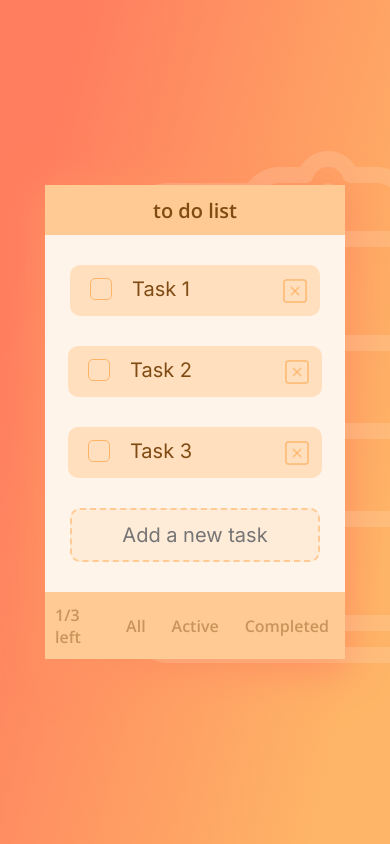
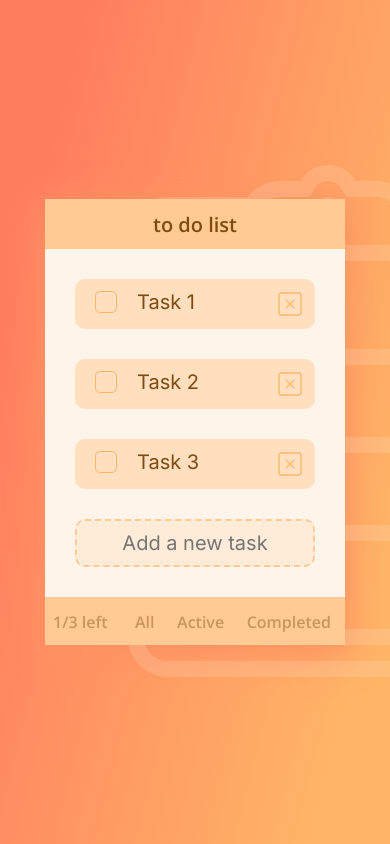
Before and after one commit to MVPmiami/Vue-Practice, a Vue app: page / in a window 390 px wide. Built offline with nearby package versions, Linux system fonts and the light colour scheme.

Commit message:
TD-2: change px to rem

```diff
--- a/src/App.vue
+++ b/src/App.vue
@@ -63,5 +63,170 @@ export default {
 </script>
 
 <style lang="scss">
-@import "./assets/style/index.scss";
+@import "./assets/styles/variables.scss";
+@import "./assets/styles/reset.scss";
+#app {
+  @include flexProps(center, row);
+  width: 100%;
+  height: 100%;
+  background: $colorBckg;
+}
+.container {
+  position: relative;
+}
+.side {
+  @include flexProps(space-between, row);
+  margin: 0 1.87rem;
+}
+.right-side {
+  width: 16rem;
+}
+.img-list {
+  @include imgProps("~@/assets/img/list.png");
+  width: 32rem;
+  height: 32rem;
+  position: absolute;
+  top: -2.12rem;
+  right: -14.93rem;
+  z-index: 0;
+}
+.todo-app {
+  width: 33.75rem;
+  display: flex;
+  flex-direction: column;
+  z-index: 10;
+  box-shadow: 0 0.5rem 2.18rem 0.31rem $color-shadow;
+  &-header {
+    @include fontHeader($color800);
+    @include flexProps(center, row);
+    margin: 0;
+    background-color: $color300;
+    padding: 0.75rem 0 0.68rem 0;
+    z-index: 10;
+  }
+  &-list {
+    @include flexProps(space-around, column);
+    background-color: $color100;
+    z-index: 10;
+    padding: 1.875rem;
+
+    &-task {
+      @include flexProps(space-between, row);
+      @include fontText($color800);
+      margin-bottom: 1.875rem;
+      background-color: $color200;
+      border-radius: 0.625rem;
+      width: 100%;
+      padding: 0.688rem 0;
+    }
+  }
+  &-sort {
+    @include fontHeader($color800-42op);
+    @include flexProps(space-between, row);
+    padding: 0.75rem 0 0.68rem;
+    margin: 0;
+    background-color: $color300;
+    z-index: 10;
+  }
+}
+.sort-btn {
+  display: flex;
+  justify-content: center;
+  align-items: center;
+  & input {
+    display: none;
+  }
+  & .fake {
+    display: inline-block;
+    width: 100%;
+    height: 100%;
+    padding: 0.125rem 0.375rem;
+    text-align: center;
+  }
+  & input:checked + .fake {
+    border: 0.063rem solid $color800-42op;
+    border-radius: 0.625rem;
+    padding: 0.062rem 0.312rem;
+  }
+  & .fake:hover {
+    border: 0.063rem solid $color800-42op;
+    border-radius: 0.625rem;
+    padding: 0.062rem 0.312rem;
+  }
+}
+.delete-task-btn {
+  @include imgProps("~@/assets/img/Vector.png");
+  width: 1.5rem;
+  height: 1.5rem;
+  background-color: $color200;
+  opacity: 0.5;
+  border: none;
+  outline: none;
+  margin: 0 0.813rem;
+  &:hover {
+    opacity: 1;
+    cursor: pointer;
+  }
+}
+.custom-checkbox {
+  margin: 0 1.438rem;
+  position: absolute;
+  z-index: -1;
+  opacity: 0;
+  width: 1.5rem;
+  height: 1.5rem;
+}
+.custom-checkbox + label {
+  display: inline-flex;
+  align-items: center;
+  user-select: none;
+  cursor: pointer;
+}
+.custom-checkbox + label::before {
+  margin: 0 1.25rem;
+  content: "";
+  display: inline-block;
+  width: 1.25rem;
+  height: 1.25rem;
+  border: 0.094rem solid $color400;
+  border-radius: 0.313rem;
+  background-repeat: no-repeat;
+  background-position: center center;
+  background-size: 85% 65%;
+}
+.custom-checkbox:checked + label::before {
+  border-color: $color400;
+  background-color: $color400;
+  background-image: url("~@/assets/img/check.png");
+}
+.input-add-new-task {
+  @include flexProps(center, row);
+  @include fontText($color300);
+  background-color: $colorInput;
+  box-sizing: border-box;
+  width: 100%;
+  padding: 0.625rem 0;
+  text-align: center;
+  border: 0.156rem dashed $color300;
+  border-radius: 0.625rem;
+  &:focus {
+    border: 0.156rem solid $color300;
+    outline: none;
+    color: $color500;
+  }
+}
+@media (max-width: 600px) {
+  .todo-app {
+    width: 18.75rem;
+    &-sort {
+      font-size: 1rem;
+    }
+  }
+  .side {
+    margin: 0 0.5rem;
+  }
+  .right-side {
+    width: 13rem;
+  }
+}
 </style>
--- a/src/assets/style/index.scss
+++ /dev/null
@@ -1,199 +0,0 @@
-@import "./variables.scss";
-@import "./reset.scss";
-
-#app {
-  @include flexProps(center, row);
-  width: 100%;
-  height: 100%;
-  background: $colorBckg;
-}
-
-.container {
-  position: relative;
-}
-
-.side {
-  @include flexProps(space-between, row);
-  margin: 0 30px;
-}
-
-.right-side {
-  width: 55%;
-}
-
-.left-side-task {
-  padding: 12px 20rem 11px 0;
-}
-
-.img-list {
-  @include imgProps("~@/assets/img/list.png");
-  width: 512px;
-  height: 512px;
-  position: absolute;
-  top: -34px;
-  right: -239px;
-  z-index: 0;
-}
-
-.todo-app {
-  width: 540px;
-  display: flex;
-  flex-direction: column;
-  z-index: 10;
-  box-shadow: 0px 8px 35px 5px $color-shadow;
-
-  &-header {
-    @include fontHeader($color800);
-    @include flexProps(center, row);
-    margin: 0;
-    background-color: $color300;
-    padding: 12px 0 11px 0;
-    z-index: 10;
-  }
-
-  &-list {
-    @include flexProps(space-around, column);
-    background-color: $color100;
-    z-index: 10;
-
-    &-task {
-      @include flexProps(space-between, row);
-      @include fontText($color800);
-      margin-top: 30px;
-      background-color: $color200;
-      border-radius: 10px;
-    }
-  }
-
-  &-sort {
-    @include fontHeader($color800-42op);
-    @include flexProps(space-between, row);
-    padding: 12px 0 11px;
-    margin: 0;
-    background-color: $color300;
-    z-index: 10;
-  }
-}
-
-.sort-btn {
-  padding: 3px 6px;
-
-  & input {
-    display: none;
-  }
-
-  & .fake {
-    display: inline-block;
-    width: 100%;
-    height: 100%;
-    padding: 4px 7px;
-    text-align: center;
-  }
-
-  & input:checked + .fake {
-    border: 1px solid $color800-42op;
-    border-radius: 10px;
-    padding: 2px 6px;
-  }
-
-  & .fake:hover {
-    border: 1px solid $color800-42op;
-    border-radius: 10px;
-    padding: 2px 6px;
-  }
-}
-
-.delete-task-btn {
-  @include imgProps("~@/assets/img/Vector.png");
-  width: 24px;
-  height: 24px;
-  background-color: $color200;
-  opacity: 0.5;
-  border: none;
-  outline: none;
-  margin: 0 13px;
-
-  &:hover {
-    opacity: 1;
-    cursor: pointer;
-  }
-}
-
-.custom-checkbox {
-  margin: 0 23px;
-  position: absolute;
-  z-index: -1;
-  opacity: 0;
-  width: 24px;
-  height: 24px;
-}
-
-.custom-checkbox + label {
-  display: inline-flex;
-  align-items: center;
-  user-select: none;
-  cursor: pointer;
-}
-
-.custom-checkbox + label::before {
-  margin: 0 20px;
-  content: "";
-  display: inline-block;
-  width: 1em;
-  height: 1em;
-  border: 1.5px solid $color400;
-  border-radius: 5px;
-  background-repeat: no-repeat;
-  background-position: center center;
-  background-size: 85% 65%;
-}
-
-.custom-checkbox:checked + label::before {
-  border-color: $color400;
-  background-color: $color400;
-  background-image: url("~@/assets/img/check.png");
-}
-
-.input-add-new-task {
-  @include flexProps(center, row);
-  @include fontText($color300);
-  background-color: $colorInput;
-  padding: 13px 5.5rem;
-  margin: 30px 0;
-  text-align: center;
-  border: 2.5px dashed $color300;
-  border-radius: 10px;
-
-  &:focus {
-    border: 2.5px solid $color300;
-    outline: none;
-    color: $color500;
-  }
-}
-
-@media (max-width: 600px) {
-  .todo-app {
-    width: 300px;
-
-    &-sort {
-      font-size: 16px;
-    }
-  }
-
-  .left-side-task {
-    padding: 12px 5rem 11px 0;
-  }
-
-  .input-add-new-task {
-    padding: 13px 3rem;
-    width: 150px;
-  }
-
-  .side {
-    margin: 0 10px;
-  }
-
-  .right-side {
-    width: 77%;
-  }
-}
--- a/src/assets/style/variables.scss
+++ b/src/assets/styles/variables.scss
@@ -24,7 +24,7 @@ $font-text: "Inter";
 @mixin fontHeader($property) {
   font-family: $font-header;
   font-weight: 600;
-  font-size: 20px;
+  font-size: 1.25rem;
   color: $property;
   line-height: normal;
 }
@@ -32,7 +32,7 @@ $font-text: "Inter";
 @mixin fontText($property) {
   font-family: $font-text;
   font-weight: 400;
-  font-size: 20px;
+  font-size: 1.25rem;
   color: $property;
   line-height: normal;
 }
```
Also changed, not shown: src/assets/styles/reset.scss (renamed from src/assets/style/reset.scss).
